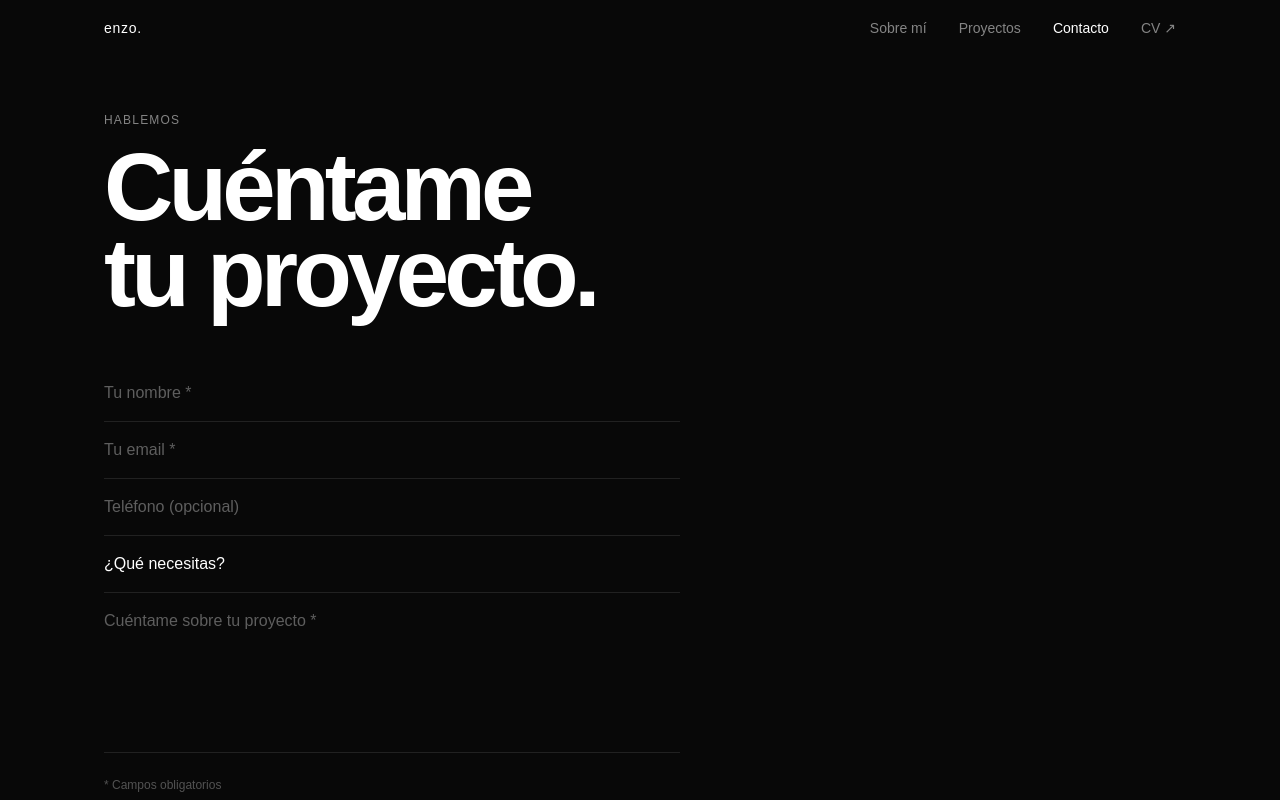
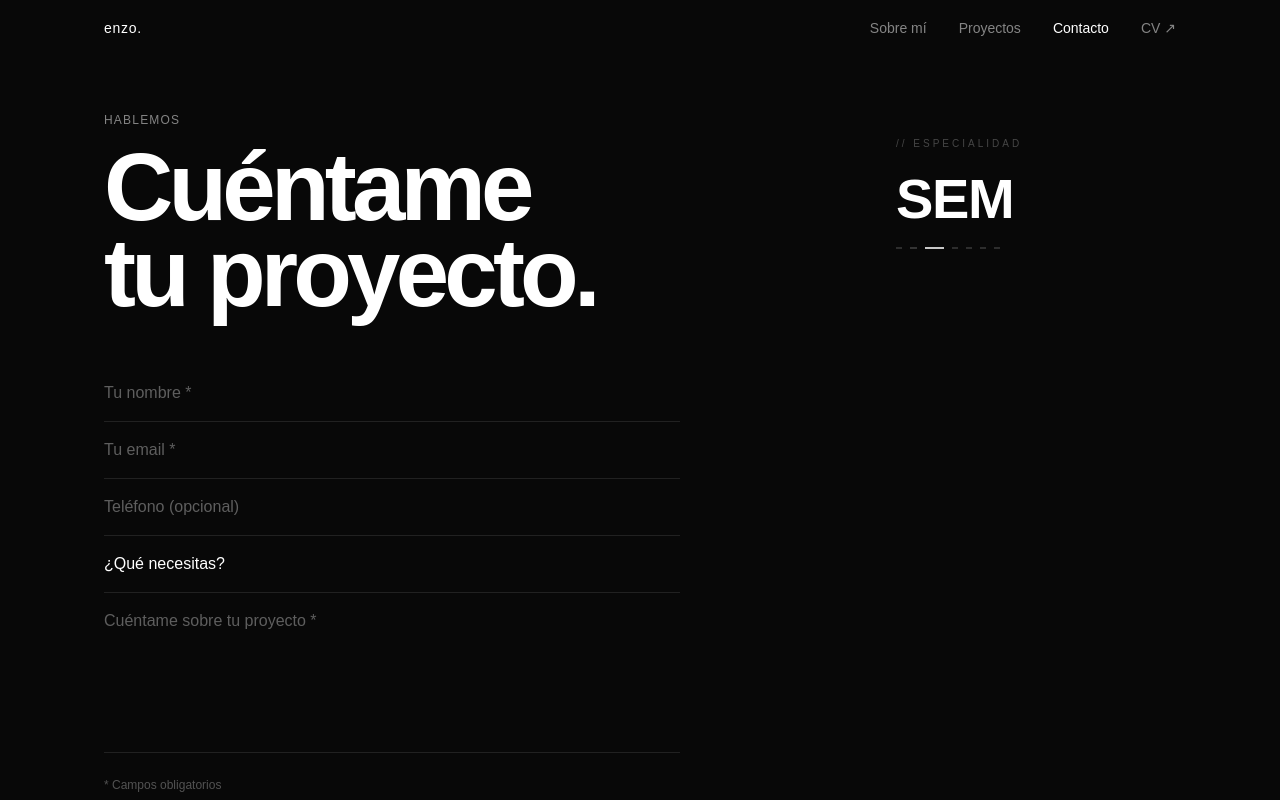
Before and after one commit to enzomazzariol/portfolio, a React (Vite) app: page /contacto in a window 1280 px wide. Shown: the top 800 px of the page. Built offline with nearby package versions, Linux system fonts and the light colour scheme; a web font is replaced by a local one.

Commit message:
add new animations, skills scramble and terminal typing

```diff
--- /dev/null
+++ b/src/components/SkillScramble.jsx
@@ -0,0 +1,87 @@
+import { useRef, useEffect, useState } from 'react'
+
+const SKILLS = ['FRONTEND', 'BACKEND', 'SEO', 'UI / UX', 'REACT', 'JAVA', 'FULL STACK']
+const CHARS = 'ABCDEFGHIJKLMNOPQRSTUVWXYZ0123456789@#%&'
+
+export default function SkillScramble() {
+  const displayRef = useRef(null)
+  const [activeIndex, setActiveIndex] = useState(0)
+
+  useEffect(() => {
+    let rafId
+    let timeoutId
+    let currentIndex = 0
+
+    const scrambleTo = (target, idx) => {
+      const FRAMES = 20
+      let frame = 0
+
+      const tick = () => {
+        const progress = frame / FRAMES
+        const resolved = Math.floor(progress * target.length)
+
+        const text = target
+          .split('')
+          .map((char, i) => {
+            if (char === ' ' || char === '/') return char
+            if (i < resolved) return char
+            return CHARS[Math.floor(Math.random() * CHARS.length)]
+          })
+          .join('')
+
+        if (displayRef.current) displayRef.current.textContent = text
+        frame++
+
+        if (frame <= FRAMES) {
+          rafId = requestAnimationFrame(tick)
+        } else {
+          if (displayRef.current) displayRef.current.textContent = target
+          timeoutId = setTimeout(next, 2400)
+        }
+      }
+
+      setActiveIndex(idx)
+      rafId = requestAnimationFrame(tick)
+    }
+
+    const next = () => {
+      currentIndex = (currentIndex + 1) % SKILLS.length
+      scrambleTo(SKILLS[currentIndex], currentIndex)
+    }
+
+    scrambleTo(SKILLS[0], 0)
+
+    return () => {
+      cancelAnimationFrame(rafId)
+      clearTimeout(timeoutId)
+    }
+  }, [])
+
+  return (
+    <div className="flex-shrink-0 w-full md:w-[280px]">
+      <p className="text-[10px] font-mono text-white/25 tracking-[0.3em] uppercase mb-5">
+        // especialidad
+      </p>
+      <p
+        ref={displayRef}
+        className="font-display font-bold text-white leading-none tracking-tight"
+        style={{ fontSize: 'clamp(2.2rem, 7vw, 3.5rem)' }}
+        aria-live="polite"
+      />
+      <div className="mt-5 flex items-center gap-2">
+        {SKILLS.map((_, i) => (
+          <span
+            key={i}
+            style={{
+              width: i === activeIndex ? '20px' : '6px',
+              height: '2px',
+              background: i === activeIndex ? 'rgba(255,255,255,0.8)' : 'rgba(255,255,255,0.15)',
+              transition: 'all 0.4s ease',
+              display: 'inline-block',
+            }}
+          />
+        ))}
+      </div>
+    </div>
+  )
+}
--- /dev/null
+++ b/src/components/TerminalTyper.jsx
@@ -0,0 +1,156 @@
+import { useRef, useEffect } from 'react'
+
+const snippets = [
+  `const Button = ({ label, onClick }) => (
+  <button
+    onClick={onClick}
+    className="px-4 py-2 bg-white
+      text-black font-mono">
+    {label}
+  </button>
+)`,
+  `const data = await fetch('/api/projects')
+  .then(res => res.json())
+  .catch(console.error)`,
+  `@GetMapping("/projects")
+public List<Project> getAll() {
+  return repo.findAll();
+}`,
+  `gsap.fromTo('.hero',
+  { opacity: 0, y: 30 },
+  { opacity: 1, y: 0,
+    duration: 0.8,
+    ease: 'power3.out' })`,
+  `const useTheme = () => {
+  const [dark, setDark] = useState(true)
+  useEffect(() => {
+    document.documentElement
+      .classList.toggle('dark', dark)
+  }, [dark])
+  return { dark, setDark }
+}`,
+  `SELECT p.title, p.slug
+FROM projects p
+WHERE p.published = true
+ORDER BY p.created_at DESC
+LIMIT 6;`,
+  `@Entity
+public class Project {
+  @Id @GeneratedValue
+  private Long id;
+  private String title;
+  private String slug;
+}`,
+  `ScrollTrigger.create({
+  trigger: '.section',
+  start: 'top 80%',
+  onEnter: () =>
+    gsap.to('.section',
+      { autoAlpha: 1, y: 0 })
+})`,
+  `export default function useFetch(url) {
+  const [data, setData] = useState(null)
+  useEffect(() => {
+    fetch(url)
+      .then(r => r.json())
+      .then(setData)
+  }, [url])
+  return data
+}`,
+  `// tailwind.config.cjs
+module.exports = {
+  darkMode: 'class',
+  theme: {
+    extend: {
+      fontFamily: {
+        display: ['Space Mono']
+      }
+    }
+  }
+}`,
+  `router.get('/api/users/:id',
+  async (req, res) => {
+    const user = await
+      User.findById(req.params.id)
+    res.json(user)
+  }
+)`,
+  `const tl = gsap.timeline({
+  scrollTrigger: {
+    trigger: '.cards',
+    scrub: true
+  }
+})
+tl.from('.card', {
+  y: 60, stagger: 0.1
+})`,
+]
+
+const TYPE_SPEED = 38
+const DELETE_SPEED = 14
+const PAUSE_AFTER_TYPE = 2200
+const PAUSE_AFTER_DELETE = 500
+
+export default function TerminalTyper() {
+  const codeRef = useRef(null)
+
+  useEffect(() => {
+    let timeout
+    let snippetIndex = 0
+    let charIndex = 0
+    let isDeleting = false
+
+    const tick = () => {
+      const current = snippets[snippetIndex]
+
+      if (!isDeleting) {
+        charIndex++
+        if (codeRef.current) {
+          codeRef.current.textContent = current.slice(0, charIndex) + '▌'
+        }
+        if (charIndex === current.length) {
+          timeout = setTimeout(() => { isDeleting = true; tick() }, PAUSE_AFTER_TYPE)
+          return
+        }
+      } else {
+        charIndex--
+        if (codeRef.current) {
+          codeRef.current.textContent = current.slice(0, charIndex) + '▌'
+        }
+        if (charIndex === 0) {
+          isDeleting = false
+          snippetIndex = (snippetIndex + 1) % snippets.length
+          timeout = setTimeout(tick, PAUSE_AFTER_DELETE)
+          return
+        }
+      }
+
+      timeout = setTimeout(tick, isDeleting ? DELETE_SPEED : TYPE_SPEED)
+    }
+
+    timeout = setTimeout(tick, 600)
+    return () => clearTimeout(timeout)
+  }, [])
+
+  return (
+    <div className="flex-shrink-0 w-full md:w-[320px] border border-white/10 overflow-hidden bg-[#0d0d0d]">
+      {/* Title bar */}
+      <div className="flex items-center gap-1.5 px-4 py-2.5 border-b border-white/[0.06] bg-white/[0.02]">
+        <span className="w-2.5 h-2.5 rounded-full bg-[#ff5f57]" />
+        <span className="w-2.5 h-2.5 rounded-full bg-[#febc2e]" />
+        <span className="w-2.5 h-2.5 rounded-full bg-[#28c840]" />
+        <span className="ml-auto text-[10px] font-mono text-white/20 tracking-wider">~/portfolio</span>
+      </div>
+
+      {/* Code area */}
+      <div className="px-4 pt-3 pb-5">
+        <p className="text-[10px] font-mono text-white/25 mb-2.5 tracking-wider">enzo@dev:~$</p>
+        <pre
+          ref={codeRef}
+          className="text-[11px] font-mono text-green-400/75 leading-relaxed whitespace-pre"
+          style={{ minHeight: '140px' }}
+        />
+      </div>
+    </div>
+  )
+}
--- a/src/pages/AboutPage.jsx
+++ b/src/pages/AboutPage.jsx
@@ -4,6 +4,7 @@ import { gsap } from 'gsap'
 import { ScrollTrigger } from 'gsap/ScrollTrigger'
 import { useGSAP } from '@gsap/react'
 import { SiReact, SiGooglesearchconsole, SiOpenjdk, SiTailwindcss } from 'react-icons/si'
+import TerminalTyper from '../components/TerminalTyper'
 
 gsap.registerPlugin(ScrollTrigger, useGSAP)
 
@@ -32,10 +33,8 @@ const services = [
   { label: 'Backend & APIs',  Icon: SiOpenjdk,     color: '#f89820', side: 'right' },
   { label: 'UI + Frontend',   Icon: SiTailwindcss, color: '#06B6D4', side: 'left' },
 ]
-
 export default function AboutPage() {
   const pageRef = useRef(null)
-  const circleRef = useRef(null)
 
   useGSAP(() => {
     if (window.matchMedia('(prefers-reduced-motion: reduce)').matches) return
@@ -49,16 +48,7 @@ export default function AboutPage() {
 
     // 2. Marquee → now handled by CSS (.marquee-track) — no GSAP needed
 
-    // 3. SVG circle draw-in (one-shot, not infinite)
-    if (circleRef.current) {
-      gsap.fromTo(circleRef.current,
-        { strokeDashoffset: 754 },
-        { strokeDashoffset: 0, duration: 2.5, ease: 'power2.out', delay: 0.3 }
-      )
-    }
-    // Orbital dots → now handled by CSS (.orbit-dot) — no GSAP needed
-
-    // 4. Bio paragraphs
+    // 3. Bio paragraphs
     gsap.fromTo('.bio-para',
       { autoAlpha: 0, y: 24 },
       { autoAlpha: 1, y: 0, duration: 0.7, stagger: 0.15,
@@ -177,30 +167,12 @@ export default function AboutPage() {
         ))}
       </section>
 
-      {/* ── BIO + SVG ── */}
+      {/* ── BIO + SCRAMBLE ── */}
       <section className="bio-section px-6 md:px-10 py-16 max-w-6xl mx-auto border-t border-white/5">
         <div className="flex flex-col md:flex-row gap-16 items-start">
 
-          {/* SVG orbital */}
-          <div className="flex-shrink-0 flex justify-center md:justify-start w-full md:w-auto">
-            <svg width="260" height="260" viewBox="0 0 300 300" fill="none" aria-hidden="true">
-              <circle cx="150" cy="150" r="120" ref={circleRef}
-                stroke="rgba(255,255,255,0.12)" strokeWidth="1"
-                strokeDasharray="754" strokeDashoffset="754" />
-              <circle cx="150" cy="150" r="70"
-                stroke="rgba(255,255,255,0.05)" strokeWidth="1" />
-              <circle cx="150" cy="150" r="30"
-                stroke="rgba(255,255,255,0.04)" strokeWidth="1" />
-              <circle cx="150" cy="150" r="3" fill="rgba(255,255,255,0.5)" />
-              {/* Orbiting dots — CSS animated, runs on compositor thread */}
-              <circle className="orbit-dot" cx="270" cy="150" r="5" fill="rgba(255,255,255,0.7)"
-                style={{ transformBox: 'view-box', transformOrigin: '50% 50%', animation: 'spinCW 8s linear infinite' }} />
-              <circle className="orbit-dot" cx="90" cy="254" r="3.5" fill="rgba(255,255,255,0.35)"
-                style={{ transformBox: 'view-box', transformOrigin: '50% 50%', animation: 'spinCW 14s linear infinite' }} />
-              <circle className="orbit-dot" cx="220" cy="150" r="4" fill="rgba(255,255,255,0.5)"
-                style={{ transformBox: 'view-box', transformOrigin: '50% 50%', animation: 'spinCCW 6s linear infinite' }} />
-            </svg>
-          </div>
+          {/* Terminal typer */}
+          <TerminalTyper />
 
           {/* Bio text */}
           <div className="flex flex-col gap-6 max-w-lg">
--- a/src/pages/ContactPage.jsx
+++ b/src/pages/ContactPage.jsx
@@ -1,4 +1,5 @@
 import { useState } from 'react'
+import SkillScramble from '../components/SkillScramble'
 
 export default function ContactPage() {
   const [status, setStatus] = useState('idle') // idle | submitting | success | error
@@ -29,14 +30,18 @@ export default function ContactPage() {
 
   return (
     <main className="min-h-screen px-6 md:px-10 pt-28 pb-20 max-w-6xl mx-auto flex flex-col justify-center">
+      <div className="flex flex-col md:flex-row md:items-start md:justify-between gap-16 mb-12">
+        <div>
+          <p className="text-white/50 text-xs font-mono tracking-widest uppercase mb-4">Hablemos</p>
+          <h1 className="font-display text-[clamp(3rem,8vw,6rem)] font-bold leading-[0.9] tracking-tighter text-white">
+            Cuéntame<br />tu proyecto.
+          </h1>
+        </div>
+        <div className="md:pt-6">
+          <SkillScramble />
+        </div>
+      </div>
       <div className="max-w-xl">
-        <p className="text-white/50 text-xs font-mono tracking-widest uppercase mb-4">
-          Hablemos
-        </p>
-        <h1 className="font-display text-[clamp(3rem,8vw,6rem)] font-bold leading-[0.9] tracking-tighter text-white mb-12">
-          Cuéntame<br />tu proyecto.
-        </h1>
-
         {status === 'success' ? (
           <div className="py-12 flex flex-col gap-4">
             <p className="font-display text-2xl text-white">Mensaje enviado.</p>
```
